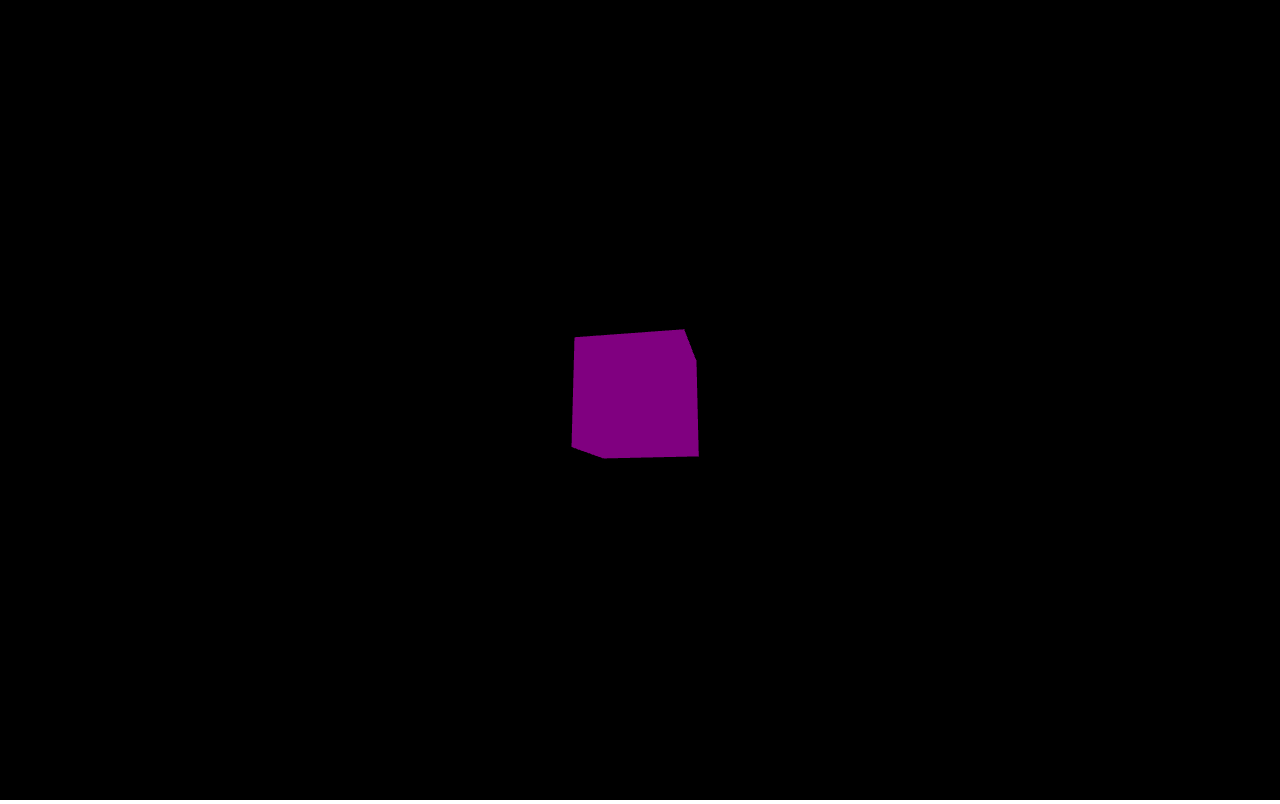
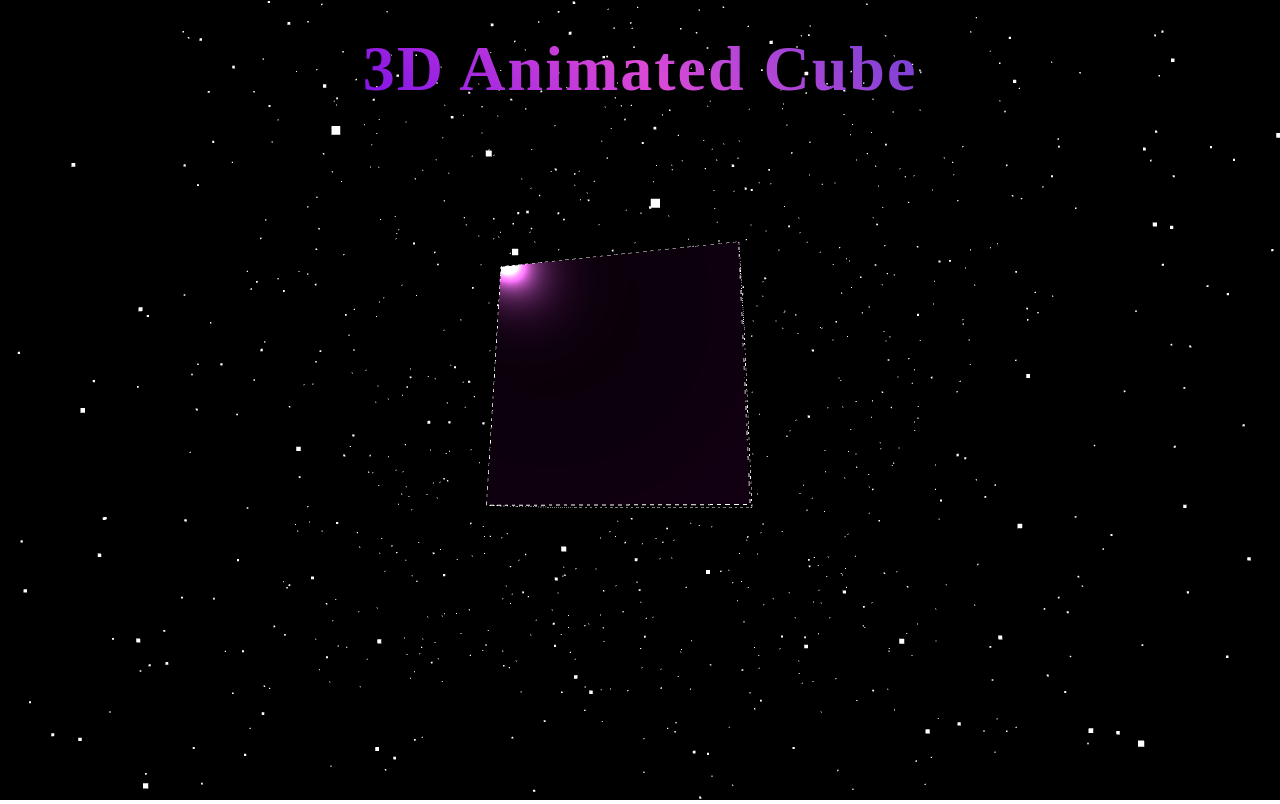
Before and after one commit to ShreyaGoyal228/rotating-3d-cube, a website built with Vite: page index.html in a window 1280 px wide. Built offline with nearby package versions, Linux system fonts and the light colour scheme.

Commit message:
add: animations

```diff
--- a/index.html
+++ b/index.html
@@ -8,6 +8,7 @@
     <link rel="stylesheet" href="/src/style.css" />
   </head>
   <body>
+    <h1>3D Animated Cube</h1>
     <canvas class=""></canvas>
     <script type="module" src="/src/main.js"></script>
   </body>
--- a/package.json
+++ b/package.json
@@ -13,6 +13,7 @@
   },
   "dependencies": {
     "gsap": "^3.12.7",
+    "lucide-react": "^0.494.0",
     "three": "^0.175.0"
   }
 }
--- a/src/main.js
+++ b/src/main.js
@@ -1,5 +1,6 @@
 import * as THREE from "three";
 import gsap from "gsap";
+
 //create a scene
 const scene = new THREE.Scene();
 
@@ -16,13 +17,55 @@ const mouse = new THREE.Vector2(); //craete a 2D vector to store the mouse posit
 
 camera.position.z = 5;
 
+//display the background points/stars
+const starGeometry=new THREE.BufferGeometry();
+const starCount = 1500;
+const starVertices = [];
+for (let i = 0; i < starCount; i++) {
+  const x = (Math.random() - 0.5) * 200;
+  const y = (Math.random() - 0.5) * 200;
+  const z = -Math.random() * 200;
+  starVertices.push(x, y, z);
+}
+starGeometry.setAttribute(
+  "position",
+  new THREE.Float32BufferAttribute(starVertices, 3)
+);
+
+const starMaterial = new THREE.PointsMaterial({ color: 0xffffff,size:0.4,sizeAttenuation:true });
+const stars = new THREE.Points(starGeometry, starMaterial);
+scene.add(stars);
+
 //create a geometry and a material to color it
-const geometry = new THREE.BoxGeometry(1, 1, 1);
-const material = new THREE.MeshBasicMaterial({ color: "purple" });
+const geometry = new THREE.BoxGeometry(2, 2, 2);
+// const material = new THREE.MeshBasicMaterial({ color: "purple"});
+
+//to give it a shiny look, we used MeshPhysicalMaterial
+const material = new THREE.MeshPhysicalMaterial({
+  color: new THREE.Color("purple"),
+  metalness: 1,
+  roughness: 0,
+  reflectivity: 1,
+  clearcoat: 1,
+  clearcoatRoughness: 0,
+  sheen: 1,
+  sheenColor: new THREE.Color("purple"),
+});
+
+const directionalLight = new THREE.DirectionalLight(0xffffff, 1);
+directionalLight.position.set(-5, 5, 5);
+scene.add(directionalLight);
 
 //create a mesh with the geometry and material (takes geometry and applies material to it)
 const cube = new THREE.Mesh(geometry, material);
 scene.add(cube);
+
+// Add dashed edges outline to the cube
+const edgesGeometry = new THREE.EdgesGeometry(geometry);
+const edgesMaterial = new THREE.LineDashedMaterial({ color: 0xffffff, linewidth: 0.1, opacity: 0.5, dashSize:0.03, gapSize:0.03 });
+const lines = new THREE.LineSegments(edgesGeometry, edgesMaterial);
+lines.computeLineDistances();
+cube.add(lines);
 
 const canvas = document.querySelector("canvas");
 
@@ -39,7 +82,9 @@ canvas.addEventListener("click", (event) => {
 
   if (intersects.length > 0) {
     // If cube is clicked
-    cube.material.color.set(Math.random() * 0xffffff);
+    const newColor= new THREE.Color(Math.random() * 0xffffff);
+    cube.material.color.set(newColor);
+    cube.material.sheenColor.set(newColor);
   //  cube.scale.x=1.5;
   //  cube.scale.y=1.5;
   //  cube.scale.z=1.5;
@@ -47,9 +92,9 @@ canvas.addEventListener("click", (event) => {
         // Scale up then scale down
         gsap.timeline()
         .to(cube.scale, {
-          x: 1.5,
-          y: 1.5,
-          z: 1.5,
+          x: 1.2,
+          y: 1.2,
+          z: 1.2,
           duration: 0.6,
         })
         .to(cube.scale, {
@@ -65,6 +110,9 @@ canvas.addEventListener("click", (event) => {
 const renderer = new THREE.WebGLRenderer({ canvas, antialias: true });
 renderer.setSize(window.innerWidth, window.innerHeight);
 
+//changing the background color of canvas
+renderer.setClearColor(0x000000);
+
 //on window resize, update the renderer size and camera aspect ratio
 window.addEventListener("resize", () => {
   renderer.setSize(window.innerWidth, window.innerHeight);
@@ -72,12 +120,31 @@ window.addEventListener("resize", () => {
   camera.updateProjectionMatrix();
 });
 
+const starPositions = starGeometry.attributes.position.array;
+
 
 function animate() {
   window.requestAnimationFrame(animate);
+  // Move stars forward (along z-axis)
+  for (let i = 2; i < starPositions.length; i += 3) {
+    starPositions[i] += 0.1; // move z towards the camera
+
+    // Reset star if it goes beyond the camera
+    if (starPositions[i] > 0) {
+      starPositions[i] = -200;
+    }
+  }
+  starGeometry.attributes.position.needsUpdate = true;
   renderer.render(scene, camera);
   cube.rotation.z += 0.01;
   // cube.rotation.y += 0.01;
   cube.rotation.x += 0.01;
 }
 animate();
+
+// Add animation to the heading
+gsap.from("h1",{
+  duration:2,
+  y:60,
+  opacity:0
+})
--- a/src/style.css
+++ b/src/style.css
@@ -2,5 +2,31 @@ body {
   margin: 0;
   padding: 0;
   height: 100vh;
-  overflow: hidden;
+  width:100vw;
+  overflow:hidden;
+  display: flex;
+  flex-direction: column;
+  align-items: center;
 }
+
+h1 {
+  font-size: 4rem;
+  font-weight: 700;
+  margin: 0;
+  background: linear-gradient(45deg, #7f12e6, #db49d6, #7240d5);
+  background-clip: text;
+  color: transparent;
+  text-align: center;
+  margin-top: 2rem;
+  letter-spacing: 2px;
+  opacity: 1;
+  z-index: 10;
+}
+
+canvas {
+  position: absolute;
+  top: 0;
+  width: 100%;
+  height: 100%;
+  z-index: 1;
+}
```
Also changed, not shown: 1 other file.
